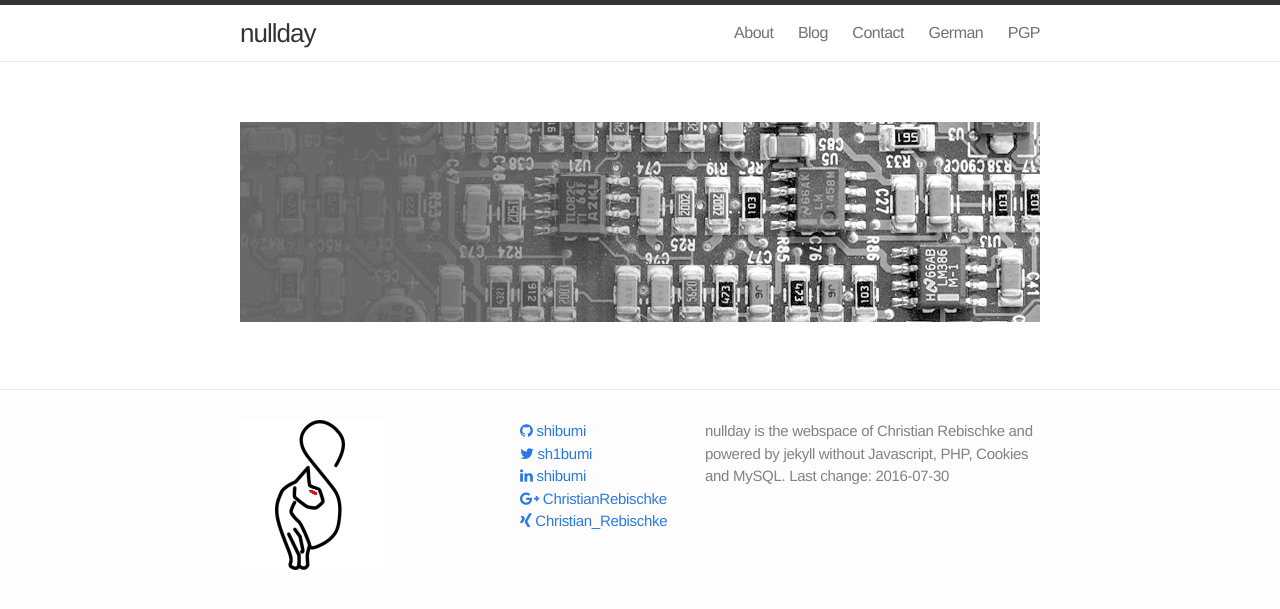
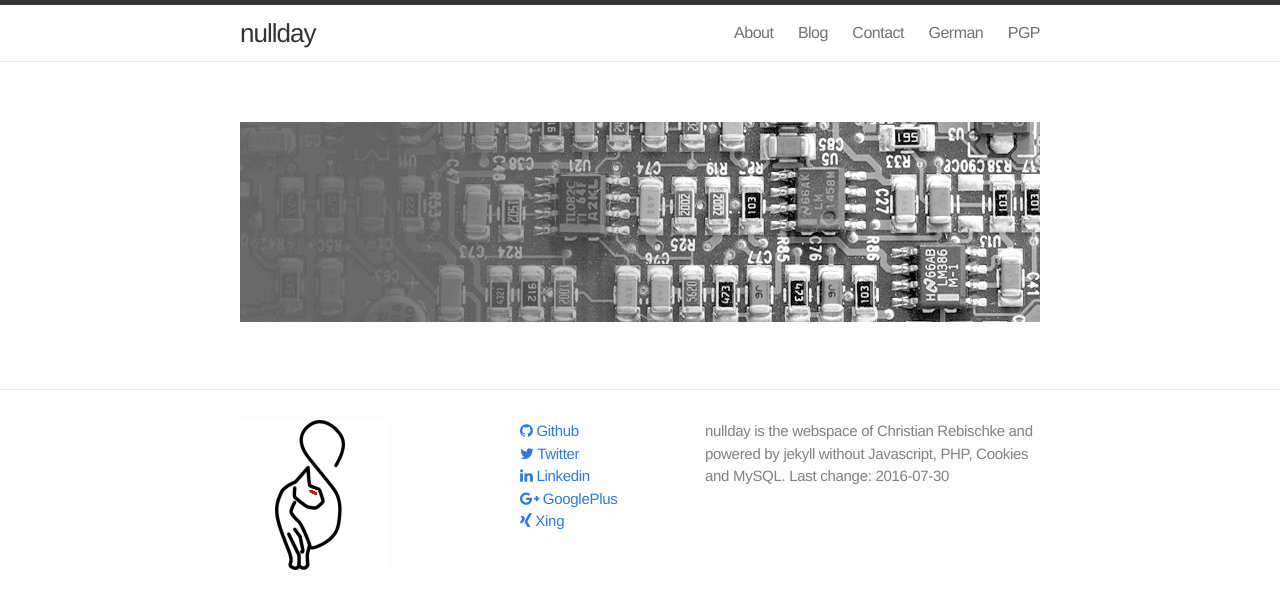
Before and after one commit to shibumi/en.nullday.de, a Jekyll site: the page built from index.md, in a window 1280 px wide. Shown: the top 609 px of the page. Built offline with Jekyll 4.4.1, drawn with Linux system fonts in a browser that asks for light colours; nearby versions of some CDN libraries; Markdown is read by kramdown in place of the engine named in the settings.

Commit message:
changed footer

```diff
--- a/_includes/footer.html
+++ b/_includes/footer.html
@@ -11,27 +11,27 @@
       <ul>
         {% if site.github_username %}<li>
           <a href="https://github.com/{{ site.github_username }}">
-          <i class="fa fa-github"></i> {{ site.github_username}}
+          <i class="fa fa-github"></i> Github
           </a>
         </li>{% endif %}
         {% if site.twitter_username %}<li>
           <a href="https://twitter.com/{{ site.twitter_username }}">
-          <i class="fa fa-twitter"></i> {{ site.twitter_username }}
+          <i class="fa fa-twitter"></i> Twitter
           </a>
         </li>{% endif %}
-        {% if site.twitter_username %}<li>
+        {% if site.linkedin_username %}<li>
             <a href="https://linkedin.com/in/{{ site.linkedin_username }}">
-            <i class="fa fa-linkedin"></i> {{ site.linkedin_username }}
+            <i class="fa fa-linkedin"></i> Linkedin
             </a>
         </li>{% endif %}
         {% if site.google_plus_username %}<li>
             <a href="https://plus.google.com/+{{ site.google_plus_username }}">
-            <i class="fa fa-google-plus"></i> {{ site.google_plus_username }}
+            <i class="fa fa-google-plus"></i> GooglePlus
         </a>
         </li>{% endif %}
         {% if site.xing_username %}<li>
             <a href="https://www.xing.com/profile/{{ site.xing_username }}">
-            <i class="fa fa-xing"></i> {{ site.xing_username }}
+            <i class="fa fa-xing"></i> Xing
             </a>
         </li>{% endif %}
       </ul>
```
